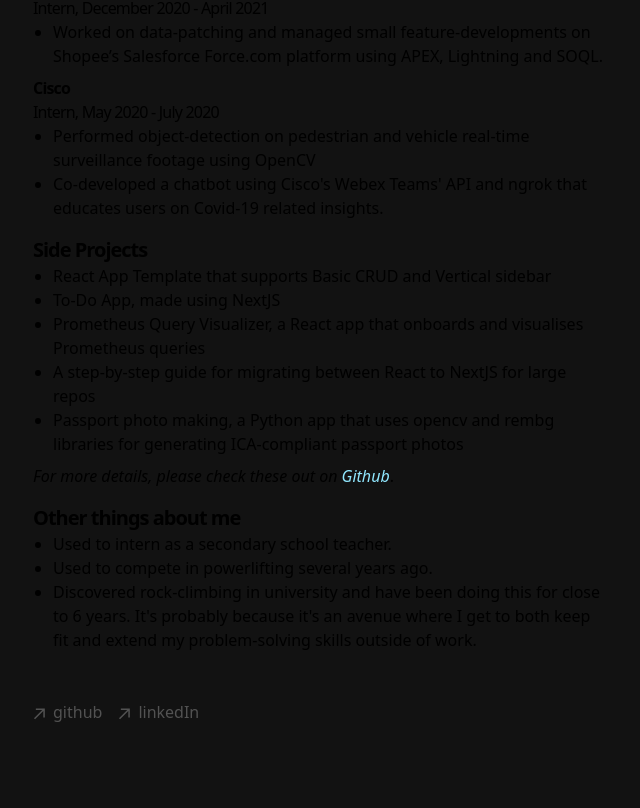
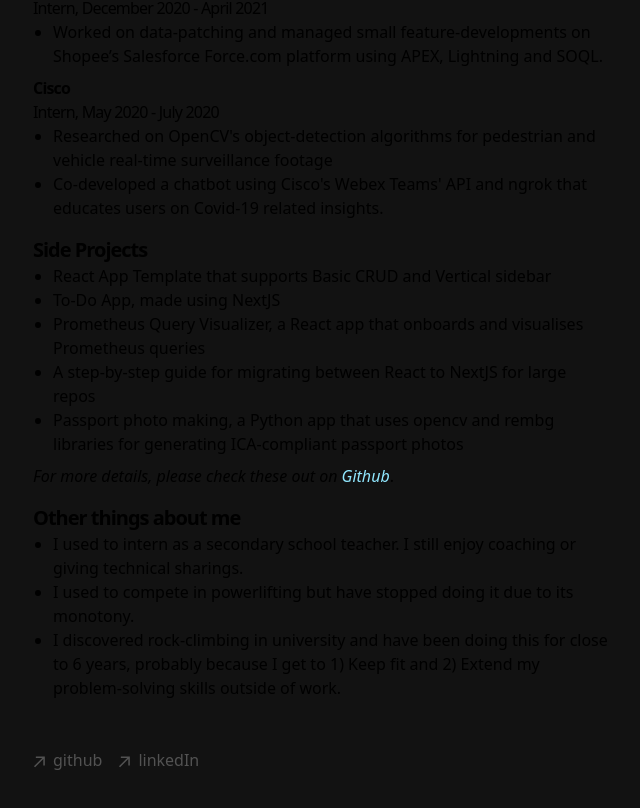
Before and after one commit to chensxb97/chensxb97.github.io, a Next.js app: page /work in a window 1280 px wide. Shown: the part 1380-2188 px from the top of the page, without its empty margins (319-959 px from the left). Built offline with nearby package versions, Linux system fonts and the light colour scheme.

Commit message:
updated portfolio

```diff
--- a/app/work/page.tsx
+++ b/app/work/page.tsx
@@ -71,7 +71,7 @@
           <p className="text-l tracking-tighter">Intern, May 2020 - July 2020</p>
           <ul className='indented-list'>
             <li>
-              Performed object-detection on pedestrian and vehicle real-time surveillance footage using OpenCV
+              Researched on OpenCV's object-detection algorithms for pedestrian and vehicle real-time surveillance footage
             </li>
             <li>
               Co-developed a chatbot using Cisco's Webex Teams' API and ngrok that educates users on Covid-19 related insights.
@@ -97,10 +97,9 @@
       <div className="mb-4">
         <h1 className="text-xl font-semibold tracking-tighter">Other things about me</h1>
         <ul className='indented-list mb-4'>
-          <li>Used to intern as a secondary school teacher.</li>
-          <li>Used to compete in powerlifting several years ago.</li>
-          <li>Discovered rock-climbing in university and have been doing this for close to 6 years.
-            It's probably because it's an avenue where I get to both keep fit and extend my problem-solving skills outside of work.</li>
+          <li>I used to intern as a secondary school teacher. I still enjoy coaching or giving technical sharings.</li>
+          <li>I used to compete in powerlifting but have stopped doing it due to its monotony.</li>
+          <li>I discovered rock-climbing in university and have been doing this for close to 6 years, probably because I get to 1) Keep fit and 2) Extend my problem-solving skills outside of work.</li>
         </ul>
       </div >
     </section >
```
